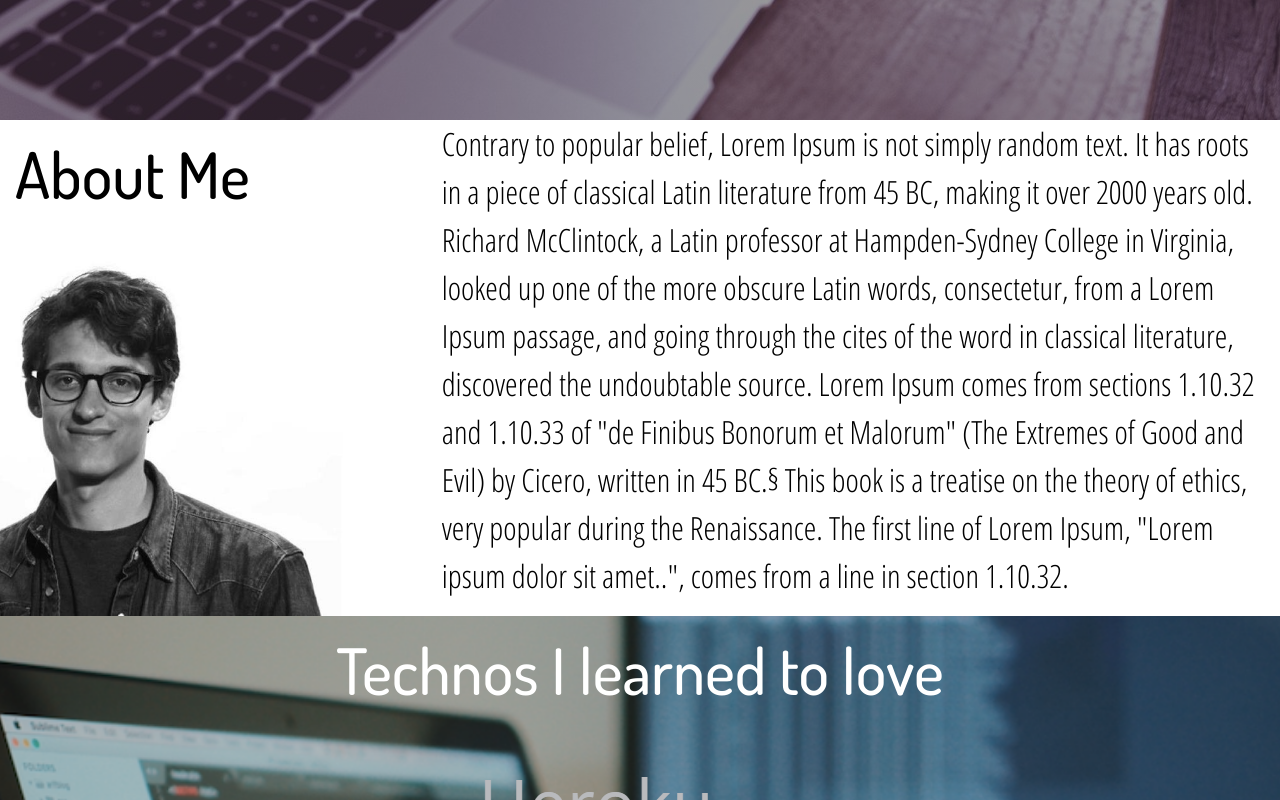
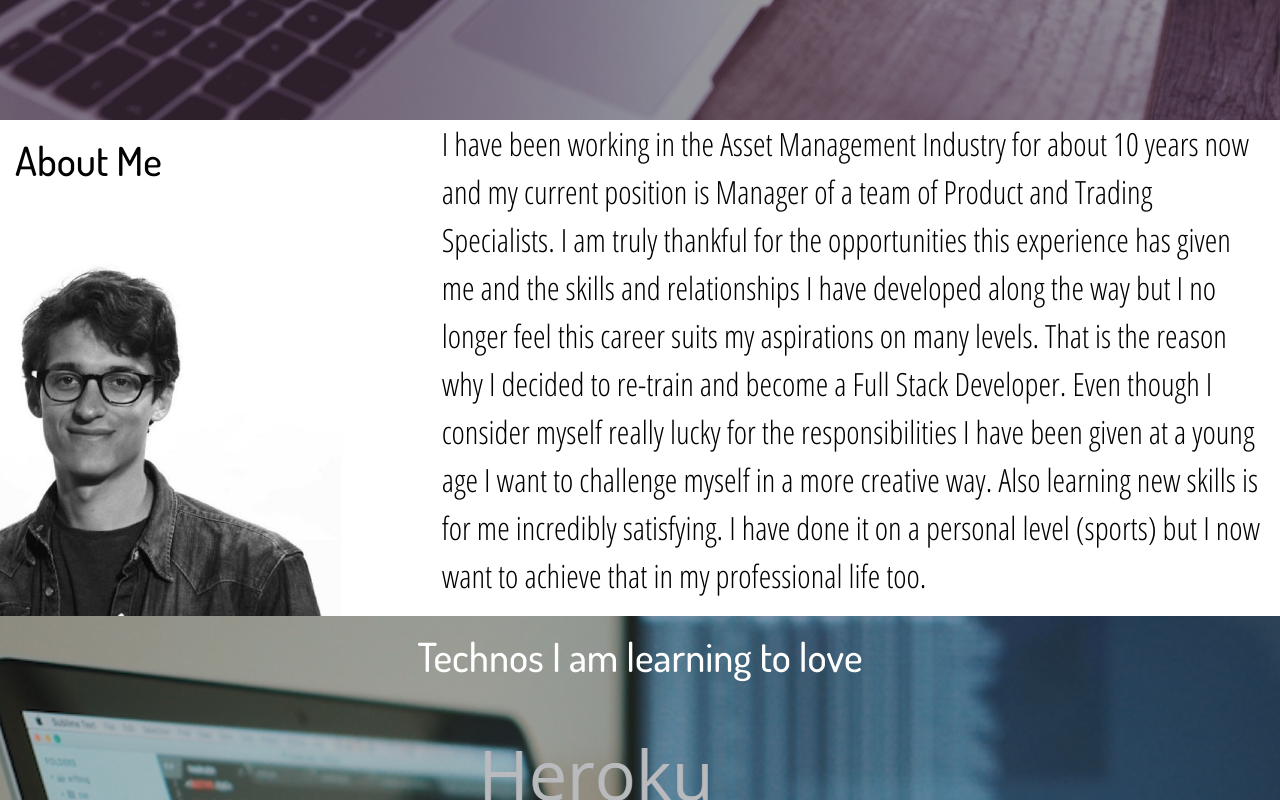
Before and after one commit to Code-Institute-Submissions/resume, a plain HTML site: page index.html in a window 1280 px wide. Shown: the part 680-1480 px from the top of the page. Drawn offline with nearby package versions, Linux system fonts and the light colour scheme.

Commit message:
finalised

```diff
--- a/assets/css/style.css
+++ b/assets/css/style.css
@@ -19,7 +19,7 @@ a {
 }
 
 h3 {
-  font-size: 5vw;
+  font-size: 5vh;
   padding-top: 2vh;
   font-family: 'Dosis';
 }
@@ -50,7 +50,7 @@ div {
   padding:0px;
 }
 
-@media only screen and (max-width: 411px) {
+@media only screen and (max-width: 415px) {
 h3 {margin:5px!important; text-align: center!important;   font-size: 8vw;   }
 }
 
@@ -114,7 +114,7 @@ h3 {margin:5px!important; text-align: center!important;   font-size: 8vw;   }
 }
 
 
-@media only screen and (max-width: 411px) {
+@media only screen and (max-width: 415px) {
     .name {font-size: 1.5em;}
     .job {font-size:.75em;}
   }
@@ -168,8 +168,8 @@ h3 {margin:5px!important; text-align: center!important;   font-size: 8vw;   }
 
 
 
-/* On smaller screens, where height is less than 411px, change the style of the sidenav (less padding and a smaller font size) */
-@media screen and (max-width: 411px) {
+/* On smaller screens, where widght is less than 415px, change the style of the sidenav (less padding and a smaller font size) */
+@media screen and (max-width: 415px) {
   .sidenav {padding-top: 10px;}
   .sidenav a {font-size: 30px;}
   .sidenav .closebtn {right: 110px; margin-left:7px; padding-top: 10px}
@@ -207,7 +207,7 @@ h3 {margin:5px!important; text-align: center!important;   font-size: 8vw;   }
   color: white;
 }
 
-@media screen and (max-width: 411px) {
+@media screen and (max-width: 415px) {
   .sidebarburger {font-size:25px; padding:10px; margin: 20px}
   .navbar {padding: 0 0 0 0;}
 
@@ -285,8 +285,8 @@ width: 100%;
 }
 
 
-@media screen and (max-width: 411px) {
-  #about-me{  background-color: #fff;background-image: none}
+@media screen and (max-width: 415px) {
+  #about-me {background-color: #fff; background-image: none;}
   #about-me-title {max-height:50px; text-align: center!important ;margin-top:-10px; color:black; padding: 0px; text-align:center;}}
 
 }
@@ -371,7 +371,7 @@ max-height: 100vh;
   }
 
 
-  @media screen and (max-width: 411px) {
+  @media screen and (max-width: 415px) {
     .progress {
   height: 9vw;
 }
@@ -437,7 +437,7 @@ padding : 0 0 0 5px;
   padding : 50px 0 0 0 ;
 }
 
-@media screen and (max-width: 411px) {
+@media screen and (max-width: 415px) {
  .form-top {
 
   padding : 5px 0 0 0 ;
@@ -471,7 +471,7 @@ footer {
 
 
 
-@media screen and (max-width: 411px) {
+@media screen and (max-width: 415px) {
 /*  .footer-logos {font-size: 20px; padding: 0 30px 10px 30px}*/
 
 }
--- a/index.html
+++ b/index.html
@@ -80,7 +80,9 @@
 									<h3>About Me</h3>
 								</div>
 								<div class="col-md-8 col-sm-7" id="about-me-text">
-									<p>Contrary to popular belief, Lorem Ipsum is not simply random text. It has roots in a piece of classical Latin literature from 45 BC, making it over 2000 years old. Richard McClintock, a Latin professor at Hampden-Sydney College in Virginia, looked up one of the more obscure Latin words, consectetur, from a Lorem Ipsum passage, and going through the cites of the word in classical literature, discovered the undoubtable source. Lorem Ipsum comes from sections 1.10.32 and 1.10.33 of "de Finibus Bonorum et Malorum" (The Extremes of Good and Evil) by Cicero, written in 45 BC.§ This book is a treatise on the theory of ethics, very popular during the Renaissance. The first line of Lorem Ipsum, "Lorem ipsum dolor sit amet..", comes from a line in section 1.10.32.</p>
+
+									<p>I have been working in the Asset Management Industry for about 10 years now and my current position is Manager of a team of Product and Trading Specialists. I am truly thankful for the opportunities this experience has given me and the skills and relationships I have developed along the way but I no longer feel this career suits my aspirations on many levels. That is the reason why I decided to re-train and become a Full Stack Developer. Even though I consider myself really lucky for the responsibilities I have been given at a young age I want to challenge myself in a more creative way. Also learning new skills is for me incredibly satisfying. I have done it on a personal level (sports) but I now want to achieve that in my professional life too.</p>
+
 								</div>
 							</div>
 						</div>
@@ -100,7 +102,7 @@
 							<div class="row">
 								<div class="col" id="languages">
 
-											<h3 id="languages-title">Technos I learned to love</h3>
+											<h3 id="languages-title">Technos I am learning to love</h3>
 											<img class="wordcloud" src="./assets/pics/wordcloud.png">
 								</div>
 							</div>
```
Also changed, not shown: 3 other files.
